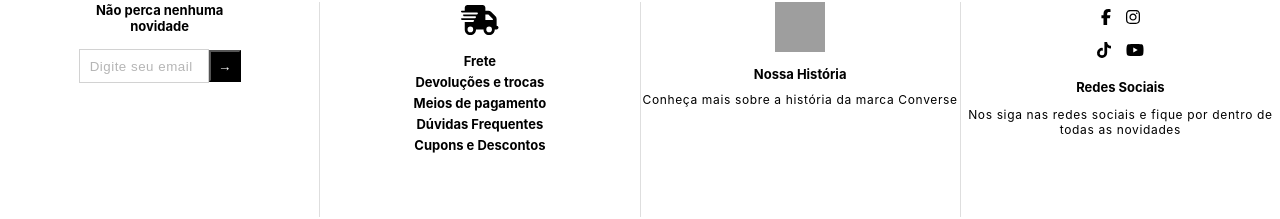
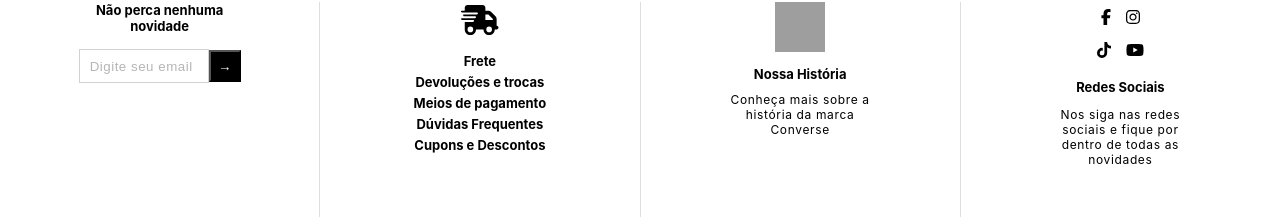
Before and after one commit to ArthurAndradee/Shoe-Store, a React (Create React App) app: page / in a window 1280 px wide. Shown: the part 2291-2510 px from the top of the page. Built offline with nearby package versions, Linux system fonts and the light colour scheme; grey boxes are pictures that could not be loaded; a web font is replaced by a local one.

Commit message:
Fix: Corrected margin

```diff
--- a/src/Components/Footer/footer.css
+++ b/src/Components/Footer/footer.css
@@ -80,6 +80,11 @@ footer img {
     margin-bottom: 10px;
 }
 
+.socials-container p, .company-container p {
+    width: 20vh;
+    margin: auto;
+}
+
 .socials-container h4, .socials-container p {
     margin-top: 12px;
 }
```
